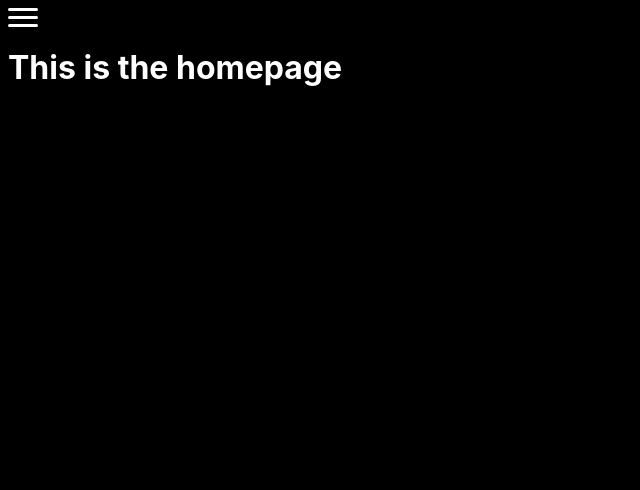
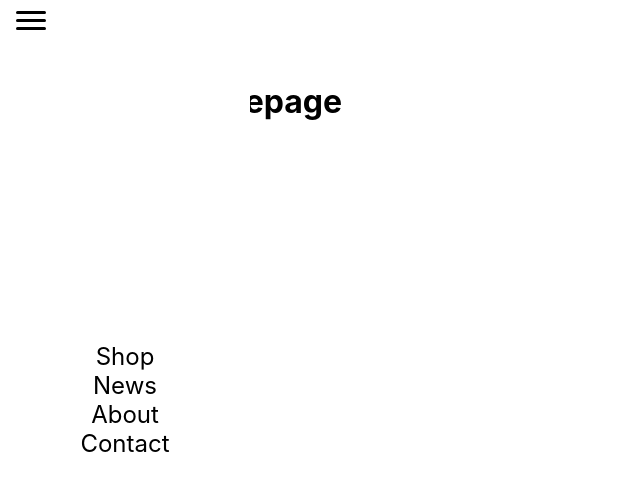
Before and after one commit to jacobmcanepa/false-negative, a React (Create React App) app in the folder client/: page / in a window 1280 px wide. Shown: the top 490 px of the page, without its empty margins (0-640 px from the left). Built offline with nearby package versions, Linux system fonts and the light colour scheme.

Commit message:
added desktop functionlity for navigation

```diff
--- a/client/src/App.js
+++ b/client/src/App.js
@@ -1,4 +1,5 @@
 import { BrowserRouter as Router, Routes, Route } from 'react-router-dom';
+import Header from './components/Header';
 import Nav from './components/Nav';
 import Home from './pages/Home';
 import Shop from './pages/Shop';
@@ -13,6 +14,7 @@ function App() {
     <Router>
       <div>
         <Nav />
+        <Header />
         <Routes>
           <Route exact path='/' element={ <Home /> } />
           <Route exact path='/shop' element={ <Shop /> } />
--- /dev/null
+++ b/client/src/components/Header.js
@@ -0,0 +1,9 @@
+function Header() {
+    return (
+        <>
+        <h1>False Negative</h1>
+        </>
+    );
+};
+
+export default Header;
--- a/client/src/components/Nav.js
+++ b/client/src/components/Nav.js
@@ -1,39 +1,41 @@
-import { useState } from 'react';
-import { Link, NavLink } from 'react-router-dom';
+import { useState } from "react";
+import { NavLink } from "react-router-dom";
 
 function Nav() {
-  const [menuOpen, setMenuOpen] = useState(false);
+  const [showNavigation, setShowNavigation] = useState(false);
 
-  function toggleMenu() {
-    setMenuOpen(!menuOpen);
-  }
-
-  function handleLinkClick() {
-    setMenuOpen(false);
+  function toggleNavigation() {
+    setShowNavigation((prev) => !prev);
   }
 
   return (
-    <header>
-      <label for='trigger'>
-      <input type="checkbox" className='trigger'
-        id='trigger' checked={menuOpen} onChange={toggleMenu}
-      />
-      <nav>
-        <ul>
-          <li><NavLink to='/shop' onClick={handleLinkClick}>Shop</NavLink></li>
-          <li><NavLink to='/news' onClick={handleLinkClick}>News</NavLink></li>
-          <li><NavLink to='/about' onClick={handleLinkClick}>About</NavLink></li>
-          <li><NavLink to='/contact' onClick={handleLinkClick}>Contact</NavLink></li>
-        </ul>
-      </nav>
-      <div className='hamburger'>
+    <>
+      <button className="navigation-toggle" onClick={toggleNavigation}>
         <span></span>
         <span></span>
         <span></span>
-      </div>
-      </label>
-    </header>
+      </button>
+      <nav className={`navigation ${showNavigation ? "visible" : ""}`}>
+        {/* <div className="navigation-close" onClick={toggleNavigation}>
+          <i className="fa fa-times" aria-hidden="true"></i>
+        </div> */}
+        <ul>
+          <li>
+            <NavLink to='/shop' className='link'>Shop</NavLink>
+          </li>
+          <li>
+            <NavLink to='/news' className='link'>News</NavLink>
+          </li>
+          <li>
+            <NavLink to='/about' className='link'>About</NavLink>
+          </li>
+          <li>
+            <NavLink to='/contact' className='link'>Contact</NavLink>
+          </li>
+        </ul>
+      </nav>
+    </>
   );
-};
+}
 
 export default Nav;
--- a/client/src/index.css
+++ b/client/src/index.css
@@ -4,8 +4,8 @@ body {
     sans-serif;
   -webkit-font-smoothing: antialiased;
   -moz-osx-font-smoothing: grayscale;
-  background-color: black;
-  color: white;
+  background-color: white;
+  color: black;
 }
 
 code {
@@ -14,43 +14,36 @@ code {
 }
 
 /* NAVIGATION */
-nav {
-  background-color: white;
-  width: 100vw;
-  padding: 20px 0;
-  position: absolute;
-  left: -100vw;
-  bottom: 0;
+.navigation {
+  position: fixed;
   top: 0;
-  box-sizing: border-box;
-  pointer-events: none;
-  transition: left 0.4s ease-in-out;
-  text-align: center;
+  left: -100%;
+  height: 100%;
+  width: 100%;
+  background-color: #fff;
+  box-shadow: 2px 0 5px rgba(0, 0, 0, 0.3);
+  transition: left 0.3s ease-in-out;
 }
 
-nav ul {
-  list-style-type: none;
-  margin: 50px 0 0 0;
-  padding: 0;
+.visible {
+  left: 0;
 }
 
-nav ul li {
-  margin-bottom: 10px;
+.navigation-toggle {
+  position: fixed;
+  top: 10px;
+  left: 10px;
+  font-size: 24px;
+  background-color: transparent;
+  border: none;
+  color: #fff;
+  z-index: 9999;
 }
 
-nav ul li a {
-  text-decoration: none;
-  color: black;
-}
-
-.hamburger {
-  cursor: pointer;
-}
-
-.hamburger span {
+.navigation-toggle span {
   height: 3px;
   width: 30px;
-  background-color: white;
+  background-color: black;
   display: block;
   margin-bottom: 5px;
   border-radius: 5px;
@@ -60,34 +53,67 @@ nav ul li a {
   opacity 0.3s ease-in-out;
 }
 
-.trigger:checked ~ .hamburger span:first-child {
-  transform: rotate(45deg);
-  top: 8px;
+.navigation-close {
+  position: absolute;
+  top: 10px;
+  right: 10px;
+  font-size: 24px;
+  background-color: transparent;
+  border: none;
+  color: #000;
+  cursor: pointer;
 }
 
-.trigger:checked ~ .hamburger span:last-child {
-  transform: rotate(-45deg);
-  top: -8px;
+ul {
+  margin-top: 100px;
+  list-style-type: none;
+  padding: 0;
+  text-align: center;
 }
 
-.trigger:checked ~ .hamburger span:nth-child(2) {
-  opacity: 0;
+li {
+  margin-bottom: 20px;
 }
 
-.trigger:checked ~ .hamburger span {
-  background-color: black;
+.link {
+  color: #000;
+  text-decoration: none;
+  font-size: 18px;
 }
 
-.trigger {
-  z-index: 100;
-  display: none;
+@media (min-width: 768px) {
+  .navigation {
+    position: absolute;
+    left: 0;
+    width: 250px;
+    height: auto;
+    transform: none;
+    box-shadow: none;
+    transition: none;
+  }
+
+  .visible {
+    display: block;
+    left: 0;
+  }
+
+  /* .navigation-toggle {
+    display: none;
+  } */
+
+  ul {
+    margin-top: 0;
+    display: flex;
+    flex-direction: column;
+    justify-content: center;
+    height: 100vh;
+  }
+
+  li {
+    margin-bottom: 0;
+  }
+
+  .link {
+    font-size: 24px;
+  }
 }
-
-.trigger:checked ~ nav {
-  left: 0;
-}
-
-.trigger:checked ~ nav a {
-  pointer-events: auto;
-}
-/* END NAVIGATION */
```
